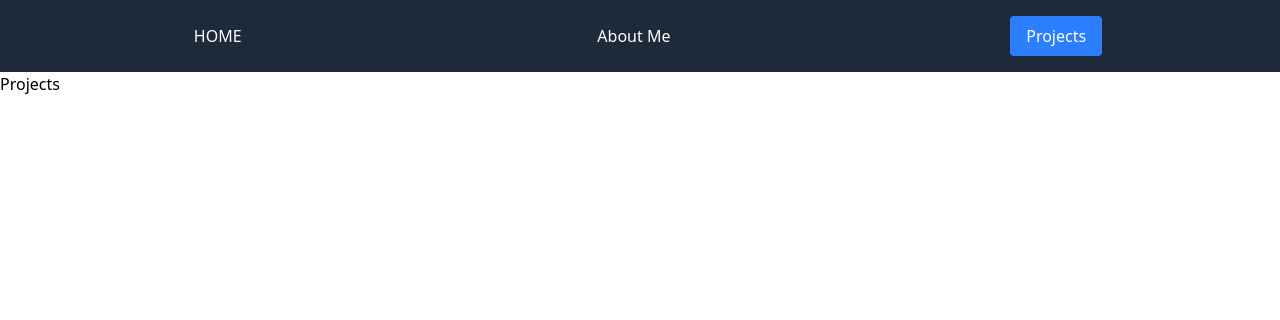
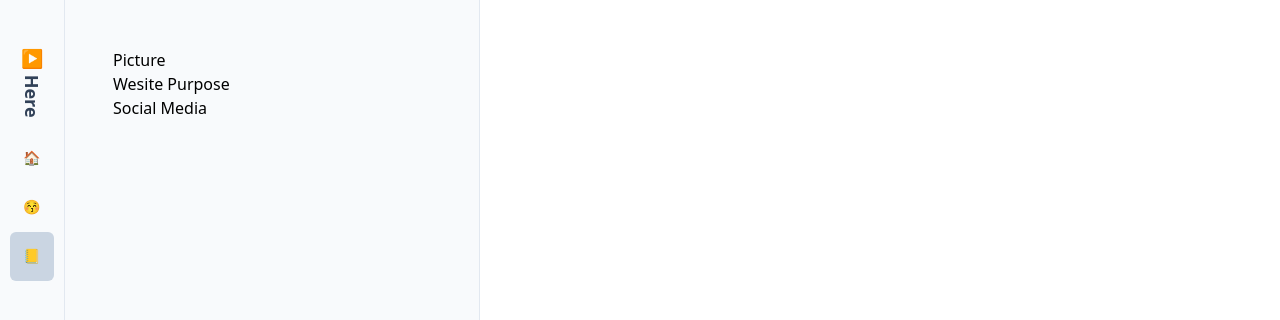
Before and after one commit to clcik-click/Web_Resume, a React (Vite) app in the folder web-resume/: page /projects in a window 1280 px wide. Shown: the top 320 px of the page. Built offline with nearby package versions, Linux system fonts and the light colour scheme.

Commit message:
Start building structure

```diff
--- a/web-resume/src/App.tsx
+++ b/web-resume/src/App.tsx
@@ -8,31 +8,29 @@ function App() {
   return (
     <>
       <BrowserRouter>
-        <header className="bg-gray-800 text-white p-4 flex justify-around">
-          <NavLink
-            to="/"
-            className={({ isActive }) =>
-            `px-4 py-2 rounded ${isActive ? 'bg-blue-500' : 'hover:bg-gray-700'}`
-            }
-          >
-            HOME
-          </NavLink>
-          <NavLink
-            to="/about-me"
-            className={({ isActive }) =>
-            `px-4 py-2 rounded ${isActive ? 'bg-blue-500' : 'hover:bg-gray-700'}`
-            }
-          >
-            About Me
-          </NavLink>
-          <NavLink
-            to="/projects"
-            className={({ isActive }) =>
-            `px-4 py-2 rounded ${isActive ? 'bg-blue-500' : 'hover:bg-gray-700'}`
-            }
-          >
-            Projects
-          </NavLink>
+        <header className="bg-slate-50 lg:fixed lg:inset-y-0 lg:left-0 lg:flex lg:w-112 lg:items-start lg:overflow-y-auto xl:w-120">
+          {/* first column */}
+          <div className="hidden lg:sticky lg:top-0 lg:flex lg:w-16 lg:flex-none lg:items-center lg:px-12 lg:text-sm/7 lg:whitespace-nowrap lg:[writing-mode:vertical-rl]">
+            <div className="text-lg font-semibold text-slate-700 mb-4">▶️ Here</div>
+            <NavLink to="/"
+              className={({ isActive }) => `block py-2 px-4 rounded-md text-slate-600 hover:bg-slate-200 hover:text-slate-900
+              ${isActive ? 'bg-slate-300 text-slate-900 font-bold' : ''}`}>🏠</NavLink>
+            <NavLink to="/about-me"
+              className={({ isActive }) =>
+              `block py-2 px-4 rounded-md text-slate-600 hover:bg-slate-200 hover:text-slate-900
+              ${isActive ? 'bg-slate-300 text-slate-900 font-bold' : ''}`}>😚</NavLink>
+            <NavLink to="/projects"
+              className={({ isActive }) =>
+              `block py-2 px-4 rounded-md text-slate-600 hover:bg-slate-200 hover:text-slate-900
+              ${isActive ? 'bg-slate-300 text-slate-900 font-bold' : ''}`}>📒</NavLink>
+          </div>
+          {/* second column */}
+          <div className="relative z-10 mx-auto px-4 pt-10 pb-4 sm:px-6 md:max-w-2xl md:px-4 lg:min-h-full lg:flex-auto lg:border-x lg:border-slate-200 lg:px-8 lg:py-12 xl:px-12">
+            <div>Picture</div>
+            <div>Wesite Purpose</div>
+            <div>Social Media</div>
+          </div>
+
         </header>
 
         <Routes>
@@ -40,6 +38,7 @@ function App() {
           <Route path="/about-me" element={<AboutMe />} />
           <Route path="/projects" element={<Projects />} />
         </Routes>
+
       </BrowserRouter>
     </>
   )
--- a/web-resume/src/Home.tsx
+++ b/web-resume/src/Home.tsx
@@ -1,5 +1,3 @@
-import { Link } from "react-router";
-
 function Home() {
   return (
     <>
--- a/web-resume/src/Projects.tsx
+++ b/web-resume/src/Projects.tsx
@@ -1,7 +1,12 @@
 function Projects() {
   return (
     <>
-      <h1> Projects </h1>
+      <div>
+        <div><h1>Projects - 📒</h1></div>
+        <div>Project #1</div>
+        <div>Project #2</div>
+        <div>Project #3</div>
+      </div>
     </>
   );
 }
```
